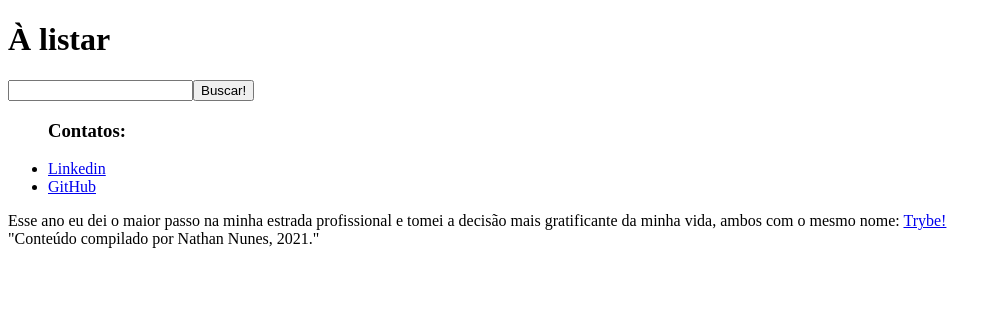
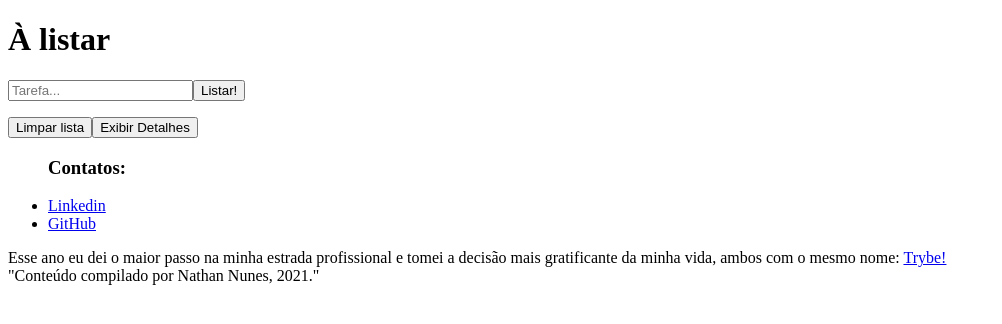
Before and after one commit to NunesNathan/alistar-reactjs, a React (Create React App) app: page / in a window 1280 px wide. Shown: the top 324 px of the page, without its empty margins (0-1002 px from the left). Built offline with nearby package versions, Linux system fonts and the light colour scheme.

Commit message:
:sparkles: 0.1.2 - Introduce list management

```diff
--- a/package.json
+++ b/package.json
@@ -1,6 +1,6 @@
 {
   "name": "alistar",
-  "version": "0.1.1",
+  "version": "0.1.2",
   "private": true,
   "dependencies": {
     "@testing-library/jest-dom": "^5.16.1",
--- /dev/null
+++ b/src/components/ListManagement.js
@@ -0,0 +1,28 @@
+import React, { Component } from 'react';
+import $ from 'jquery';
+import * as store from '../helpers/store';
+
+export default class ListManagement extends Component {
+  clearList = () => {
+    $('ol li').remove();
+    store.refreshTasks([]);
+  }
+
+  render() {
+    return (
+      <div>
+        <button
+          type="button"
+          onClick={ this.clearList }
+        >
+          Limpar lista
+        </button>
+        <button
+          type="button"
+        >
+          Exibir Detalhes
+        </button>
+      </div>
+    );
+  }
+}
--- a/src/helpers/store.js
+++ b/src/helpers/store.js
@@ -12,8 +12,8 @@ export function sendTasks(task) {
 }
 
 export function deleteTask(task) {
-  let arr = JSON.parse(localStorage.getItem('tasks'));
-  arr.splice(task, 1)
+  const arr = JSON.parse(localStorage.getItem('tasks'));
+  arr.splice(task, 1);
   localStorage.setItem('tasks', JSON.stringify(arr));
 }
 
--- a/src/pages/Home.js
+++ b/src/pages/Home.js
@@ -1,5 +1,6 @@
 import React, { Component } from 'react';
 import List from '../components/List';
+import ListManagement from '../components/ListManagement';
 import * as store from '../helpers/store';
 
 export default class Home extends Component {
@@ -14,10 +15,12 @@ export default class Home extends Component {
   enterFunc = (event) => {
     event.preventDefault();
     const { inputValue } = this.state;
-    store.sendTasks(inputValue)
+    if (inputValue) {
+      store.sendTasks(inputValue);
       this.setState({
         inputValue: '',
-    })
+      });
+    }
   }
 
   changeInput = ({ target: { value } }) => {
@@ -29,24 +32,28 @@ export default class Home extends Component {
   render() {
     const { inputValue } = this.state;
     return (
-      <label htmlFor="get">
+      <>
+        <label htmlFor="taskInput">
           <input
             type="text"
             data-testid="query-input"
+            placeholder="Tarefa..."
             value={ inputValue }
             onChange={ this.changeInput }
-          id="get"
+            id="taskInput"
           />
           <button
             type="submit"
             data-testid="query-button"
             onClick={ this.enterFunc }
-          id="get"
+            id="taskInput"
           >
-          Buscar!
+            Listar!
           </button>
           <List items={ store.getTasks() } />
         </label>
+        <ListManagement />
+      </>
     );
   }
 }
```
Also changed, not shown: src/components/ControlKeys.js (+22 -19 lines), .eslintrc.json (added), 1 other file (tests, documents, lock files or other folders). Lines whose indentation alone changed are shown as unchanged.
